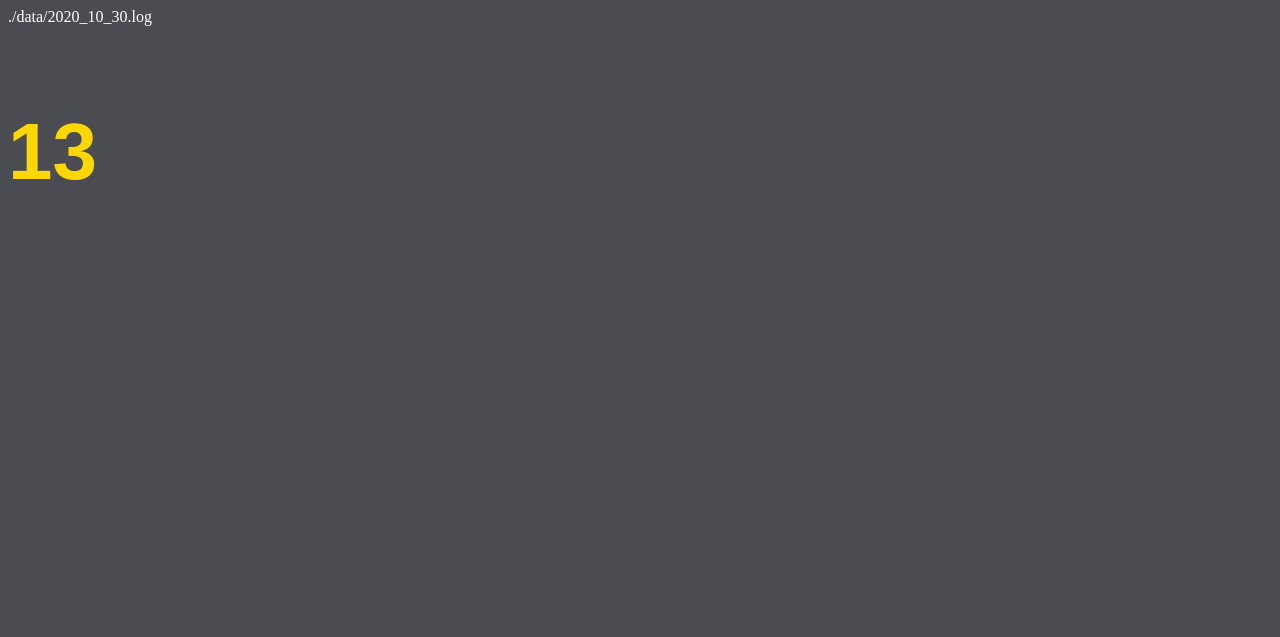
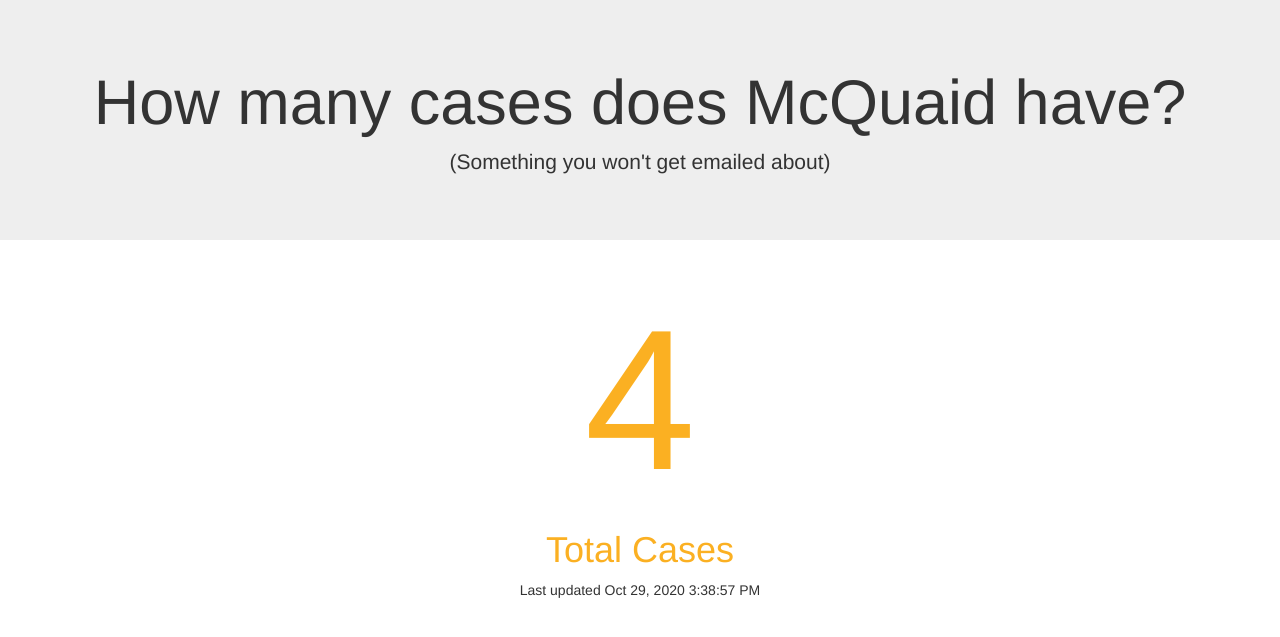
Before and after one commit to totallyReal123/McQuaid-Cases, a PHP site: page / in a window 1280 px wide. Before the commit the part shown is almost empty. Shown: the top 637 px of the page. Run offline with PHP 8.4, Linux system fonts and the light colour scheme.

Commit message:
Updated Dev Progress

```diff
--- a/css/master.css
+++ /dev/null
@@ -1,14 +0,0 @@
-. {
-  padding: 0px;
-}
-body {
-  background-color: #4a4c51;
-  color: white;
-}
-
-.main-number {
-  color: gold;
-  font-family: sans-serif;
-  font-size: 60pt;
-  font-weight: bold;
-}
--- a/index.php
+++ b/index.php
@@ -1,14 +1,40 @@
 <!DOCTYPE html>
-<html>
+<html lang="en">
     <head>
-        <title> Case Monitor </title>
-        <link rel="stylesheet" href="/css/master.css">
+        <title> Cases </title>
+        <meta charset="utf-8">
+        <link rel="icon" href="/media/logo.png">
+        <!-- Bootstrap Stuff - Ugh-->
+        <meta name="viewport" content="width=device-width, initial-scale=1">
+        <link rel="stylesheet" href="https://maxcdn.bootstrapcdn.com/bootstrap/3.4.1/css/bootstrap.min.css">
+        <script src="https://ajax.googleapis.com/ajax/libs/jquery/3.5.1/jquery.min.js"></script>
+        <script src="https://maxcdn.bootstrapcdn.com/bootstrap/3.4.1/js/bootstrap.min.js"></script>
+        <!-- Custom CSS Override -->
+        <link rel="stylesheet" href="/css/custom.css">
     </head>
 
     <body>
-      <?php include 'php/getdata.php' ?>
-      <div class="main-number">
-        <p> 13 </p>
+      <?php include 'php/fetchdata.php'; ?>
+
+      <div class="jumbotron text-center">
+        <h1> How many cases does McQuaid have? </h1>
+        <p> (Something you won't get emailed about)</p>
+      </div>
+
+      <div class="row">
+        <div class="col-lg-12 text-center">
+          <div class="font-weight-bold" style="color: #fbb022;">
+            <h1 style="font-size:20rem;"> <?php echo GetPositiveTotal($RETRIEVED_JSON); ?> </h1>
+            <h1> Total Cases </h1>
+          </div>
+          <p> Last updated <?php echo GetLastUpdated($RETRIEVED_JSON); ?></p>
+        </div>
+      </div>
+
+      <div class="row">
+        <div class="col-lg-4">
+
+        </div>
       </div>
     </body>
 </html>
--- /dev/null
+++ b/php/fetchdata.php
@@ -0,0 +1,16 @@
+<?php
+  include 'php/getdata.php';
+
+  $RETRIEVED_DATA = file_get_contents($LOG_FPATH);
+  $RETRIEVED_JSON = json_decode($RETRIEVED_DATA, true);
+
+  function GetPositiveTotal($RETRIEVED_JSON) {
+    $total = $RETRIEVED_JSON['allTimeCounts']['onSitePositiveTotal'] + $RETRIEVED_JSON['allTimeCounts']['offSitePositiveTotal'];
+    return $total;
+  }
+
+  function GetLastUpdated($RETRIEVED_JSON) {
+    return $RETRIEVED_JSON['updateDate'];
+  }
+
+  ?>
--- a/php/getdata.php
+++ b/php/getdata.php
@@ -4,16 +4,20 @@
   $EST = date("Y_m_d");
   // File paths
   $STORE_PATH = "./data";
-  $LOG_FNAME = $EST . ".log";
+  $LOG_FNAME = $EST . ".json";
   $LOG_FPATH = $STORE_PATH . "/" . $LOG_FNAME;
   $API_URL = 'https://schoolcovidreportcard.health.ny.gov/data/private/school.private.260101166603.json';
 
-  $debug = true;
 
-  if ($debug) {
-        echo $LOG_FPATH;
-        echo "<br>";
+  if(!file_exists($LOG_FPATH)) {
+    // Create File in File System
+    $LOG_FILE = fopen($LOG_FPATH, 'w');
+
+    // Open connection to data point and get data
+    $JSON_DATA = file_get_contents($API_URL);
+
+    // Save data to file
+    fwrite($LOG_FILE, $JSON_DATA);
+    fclose($LOG_FILE);
   }
-
-
   ?>
```
Also changed, not shown: data/2020_10_30.json (added, +1 -0 lines), fakedata.json (deleted, +0 -1 lines), css/custom.css (added), media/logo.png (added).
